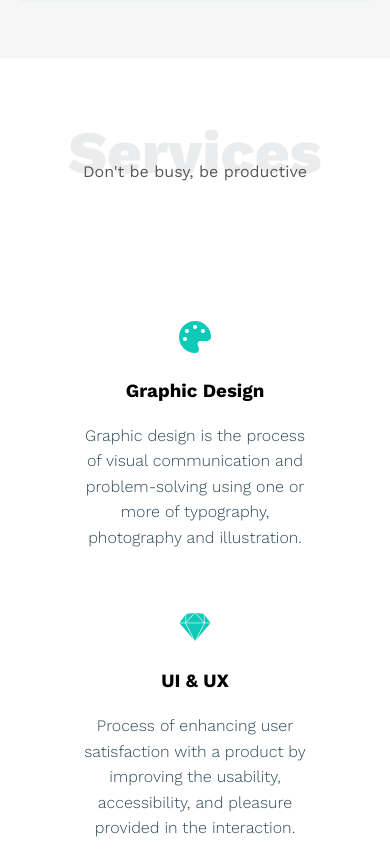
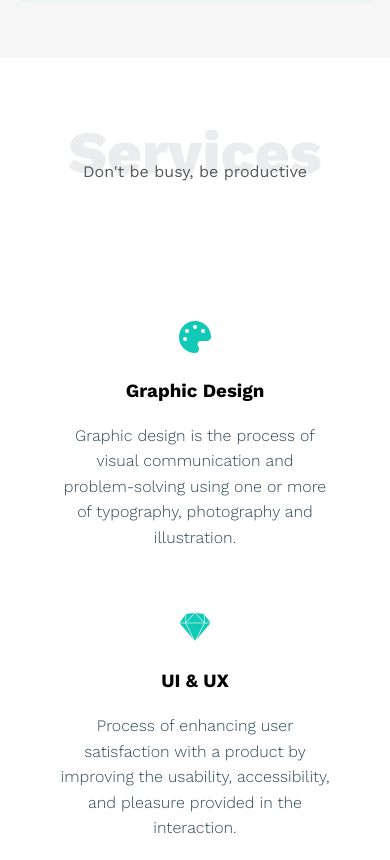
Before and after one commit to n3matt/leon, a plain HTML site: page index.html in a window 390 px wide. Shown: the part 1720-2580 px from the top of the page. Drawn offline with nearby package versions, Linux system fonts and the light colour scheme.

Commit message:
update 4

```diff
--- a/css/style.css
+++ b/css/style.css
@@ -299,6 +299,13 @@ header.header .logo {
 .services {
     padding-top: var(--padding60);
     padding-bottom: var(--padding60);
+}
+
+@media (max-width: 767px) {
+    .services .container {
+        padding-left: 20px;
+        padding-right: 20px;
+    }
 }
 
 
```
